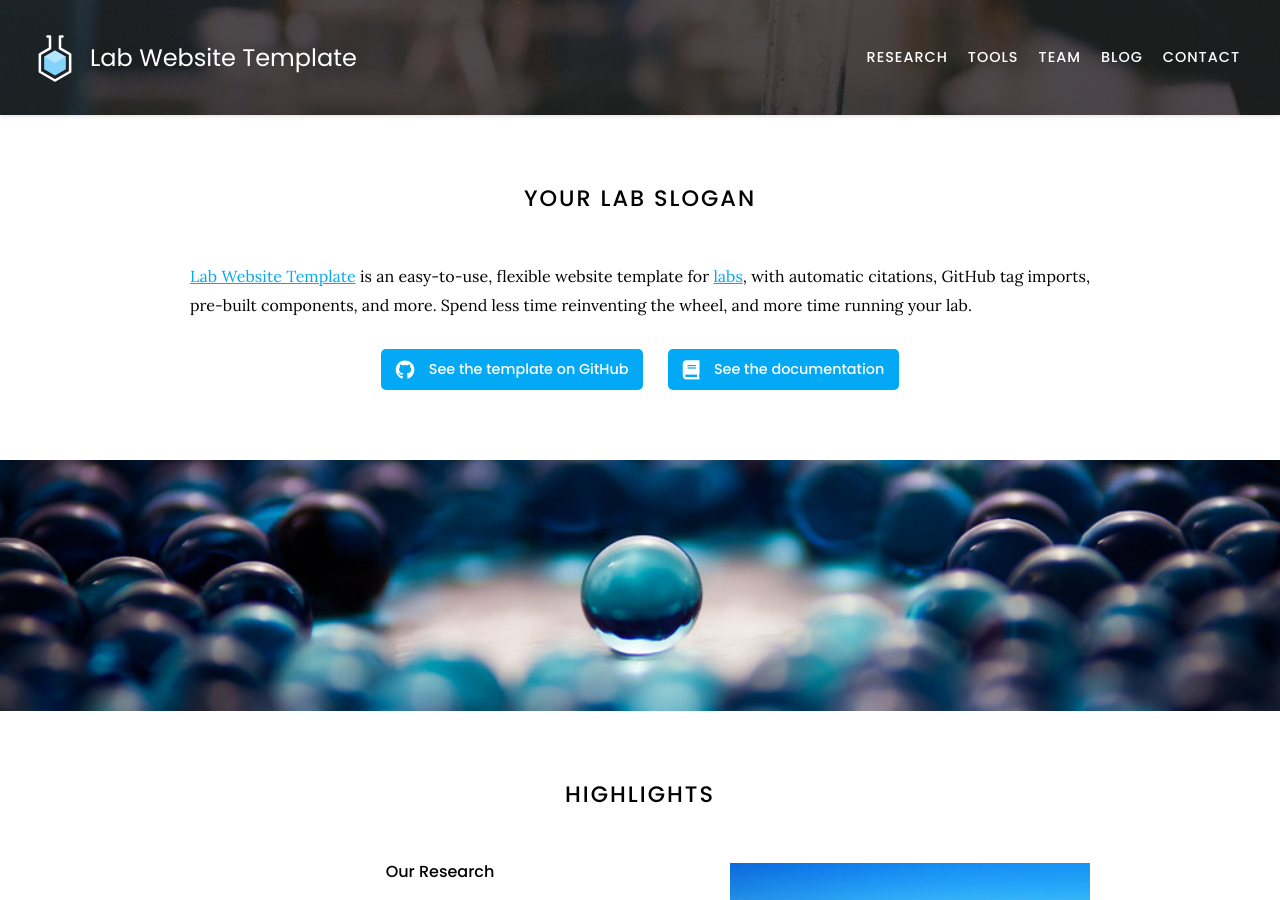
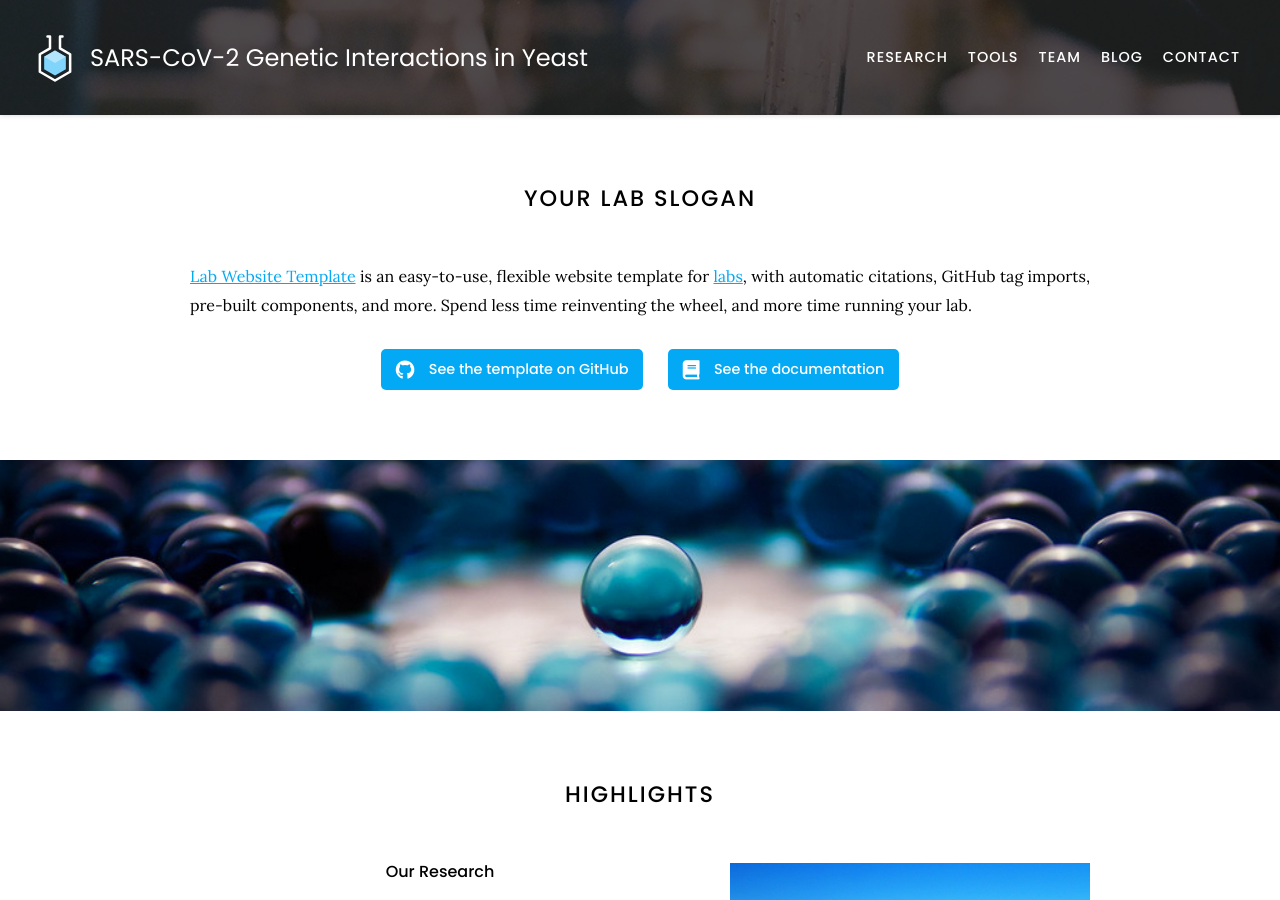
Before and after one commit to meganwang08/SARS-CoV-2-Genetic-Interactions-in-Yeast, a Jekyll site: the page built from index.md, in a window 1280 px wide and 900 px high. Built offline with Jekyll 4.4.1, drawn with Linux system fonts in a browser that asks for light colours; nearby versions of some CDN libraries; some of the changed lines change nothing that is shown.

Commit message:
website initiation

```diff
--- a/_config.yaml
+++ b/_config.yaml
@@ -1,8 +1,8 @@
 ### basic settings
 
 # site properties and page defaults
-title: Lab Website Template
-description: An easy-to-use, flexible website template for labs, with automatic citations, GitHub tag imports, pre-built components, and more.
+title: SARS-CoV-2 Genetic Interactions in Yeast
+description: A website for my ongoing research on SARS-CoV-2 genetic interactions in yeast in Rodney Rothstein's Lab at Columbia University.
 logo: images/logo.svg
 header: images/background.jpg
 footer: images/background.jpg
@@ -10,12 +10,12 @@
 
 # site social media and other links
 links:
-  email: jane.smith@your-lab.com
-  google-scholar: Jane Smith
-  github: your-lab
-  twitter: YourLabHandle
-  instagram: YourLabHandle
-  youtube: YourLabChannel
+  email: yinghan@caltech.edu
+  google-scholar: Megan Wang
+  github: https://github.com/meganwang08
+  #twitter: YourLabHandle
+  #instagram: YourLabHandle
+  #youtube: YourLabChannel
 
 ### advanced settings
 
```
